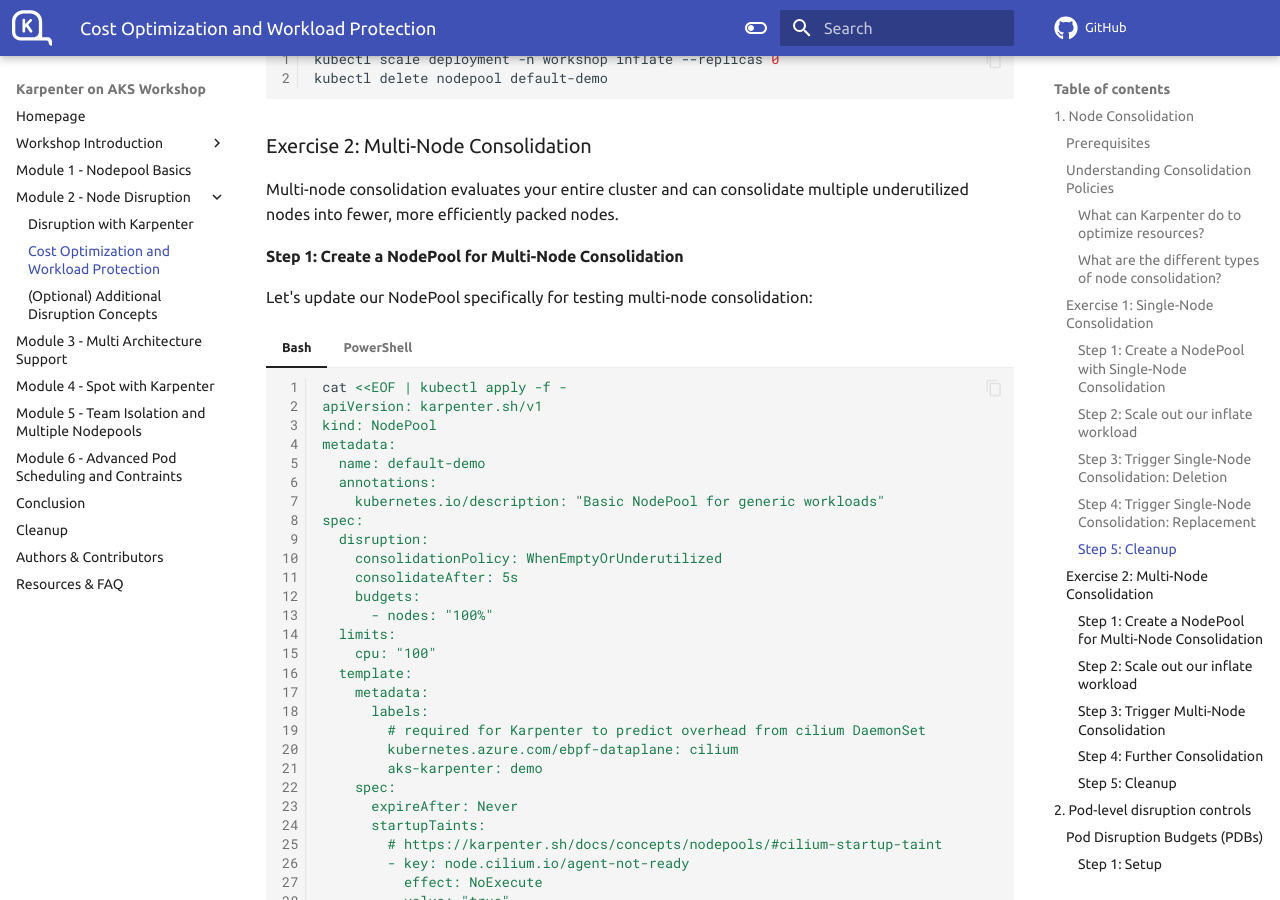
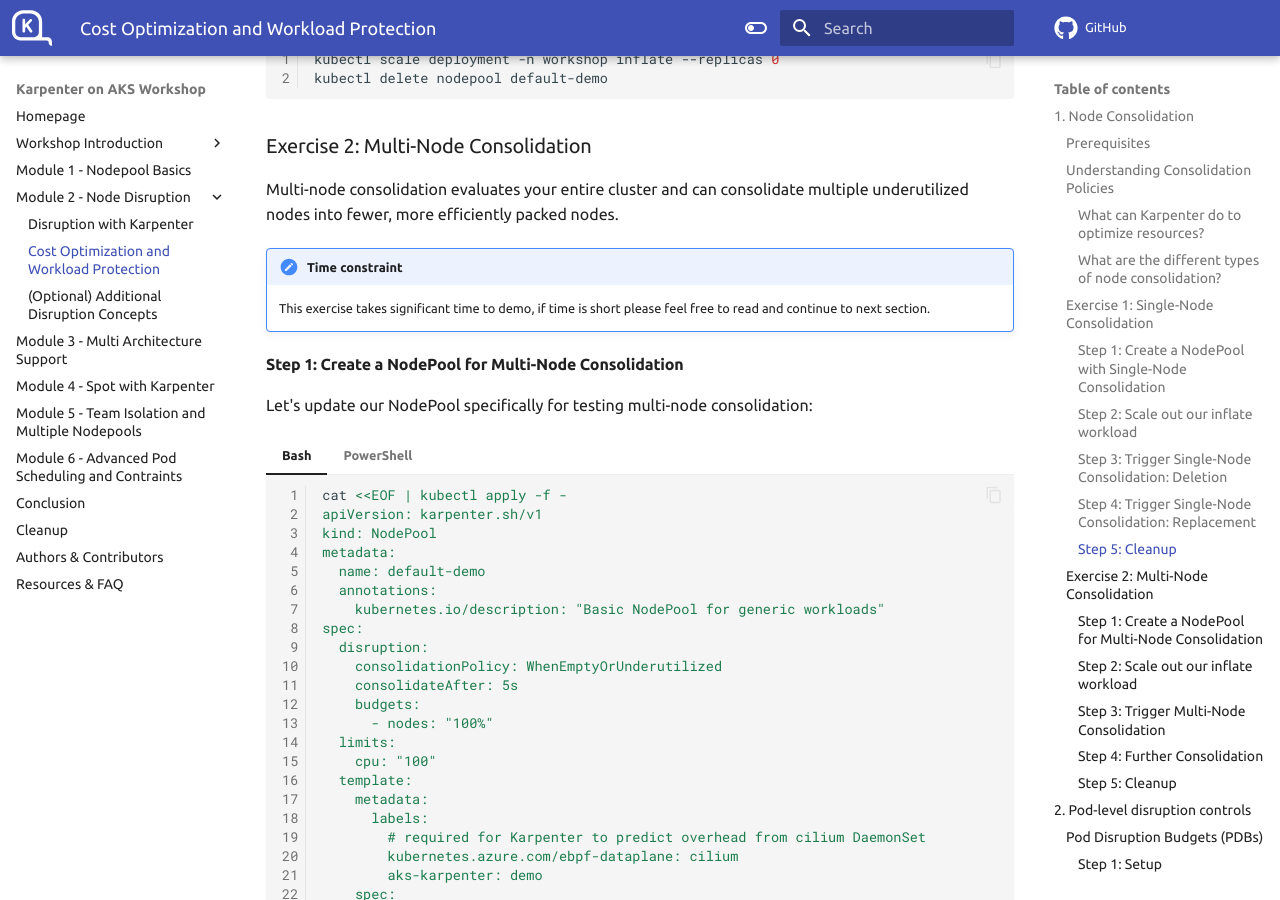
Before and after one commit to fdtmsft/karpenter-azure-workshop, an MkDocs documentation site: the page built from docs/02-disruption/02-consolidation.md, in a window 1280 px wide and 900 px high, scrolled down 4571 px. Built offline with MkDocs 1.6.1 and Material for MkDocs 9.7.7, drawn with Linux system fonts in a browser that asks for light colours; comment, search, counter and statistics services are not loaded.

Commit message:
added time warning to consolidation section

```diff
--- a/docs/02-disruption/02-consolidation.md
+++ b/docs/02-disruption/02-consolidation.md
@@ -174,6 +174,9 @@ kubectl delete nodepool default-demo
 ### Exercise 2: Multi-Node Consolidation
 
 Multi-node consolidation evaluates your entire cluster and can consolidate multiple underutilized nodes into fewer, more efficiently packed nodes.
+
+!!! note "Time constraint"
+    This exercise takes significant time to demo, if time is short please feel free to read and continue to next section.
 
 #### Step 1: Create a NodePool for Multi-Node Consolidation
 
```
